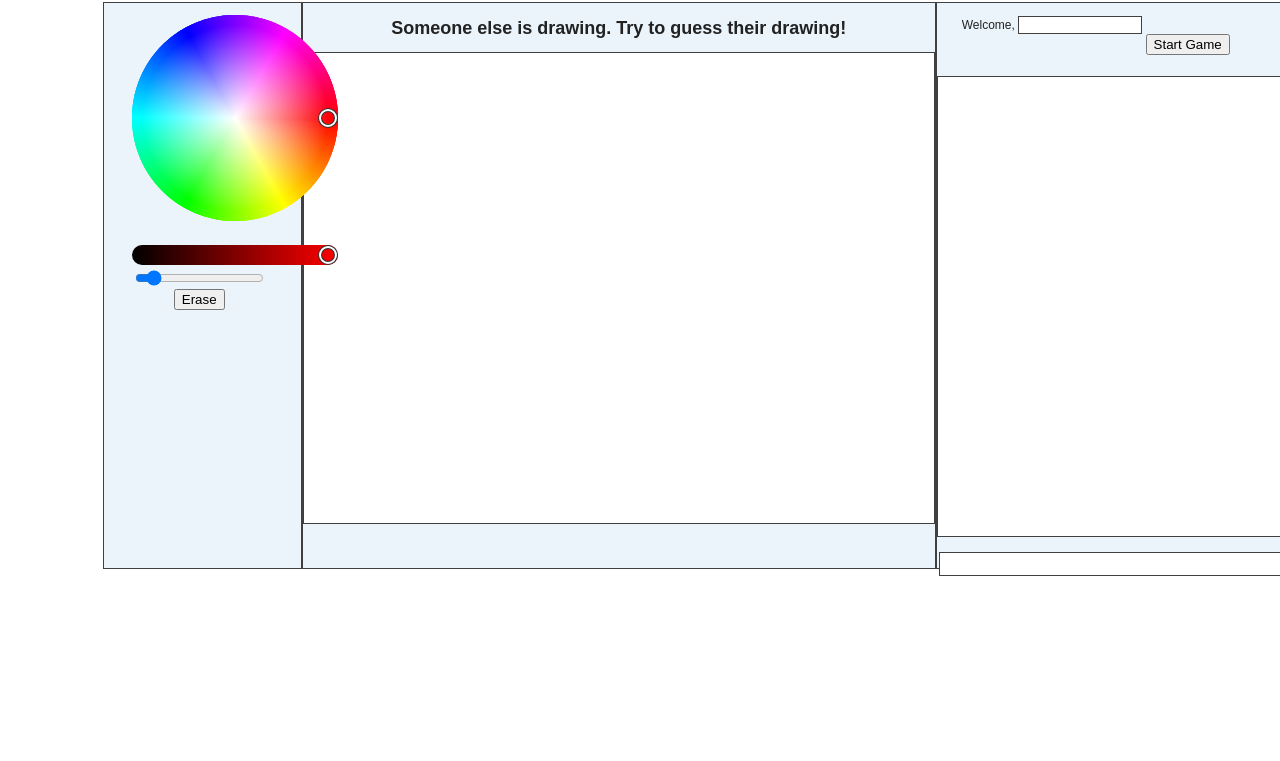
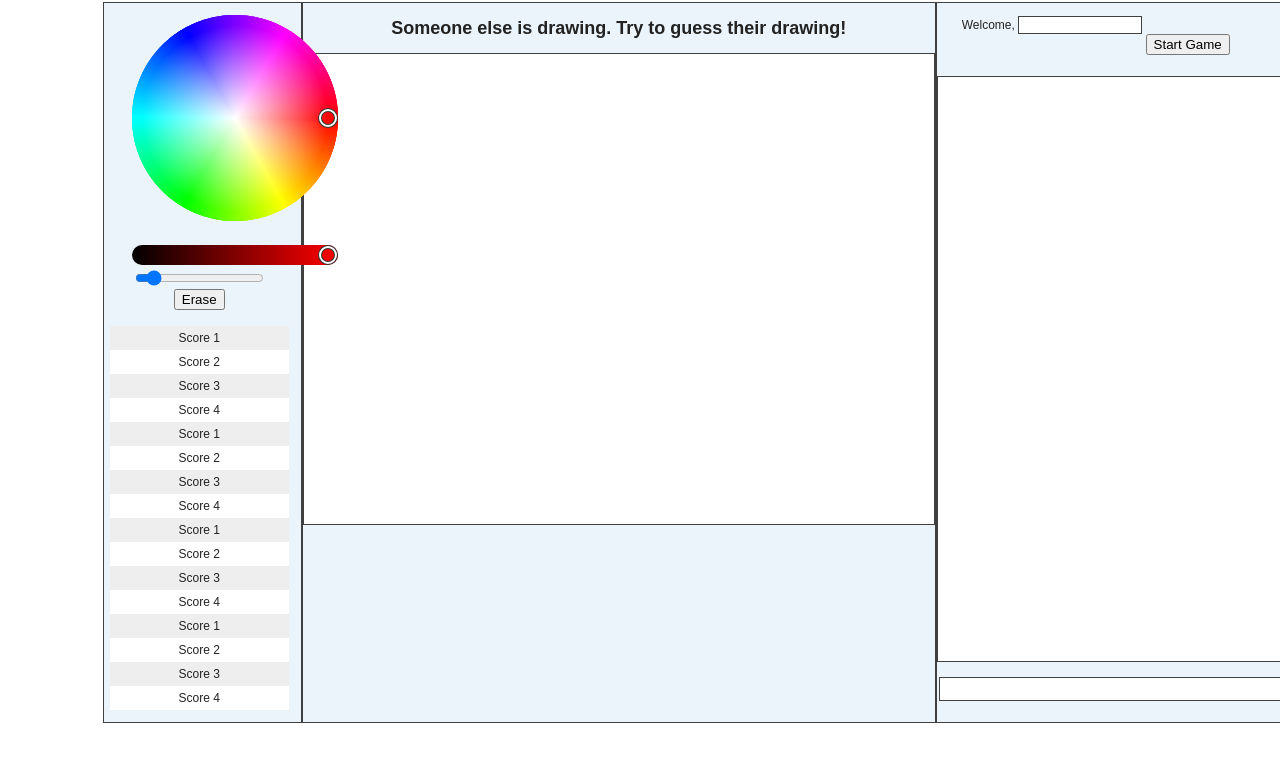
Before and after one commit to Alex1308/DrawAndGuess, a plain HTML site: page res/html/Index.html in a window 1280 px wide. Shown: the part 101-862 px from the top of the page. Before the commit the page ends 800 px from the top, so only its background shows below. Drawn offline with nearby package versions, Linux system fonts and the light colour scheme; no server answers.

```diff
--- a/res/css/Style.css
+++ b/res/css/Style.css
@@ -58,6 +58,7 @@
 #toolwrapper {
     border:1px solid #404040;
     width: 15%;
+    height: 50%;
     background: #EBF4FB;
     margin-left: 5%;
     padding-bottom: 1%;
@@ -85,6 +86,10 @@
 #messages { list-style-type: none; margin: 0; padding: 0; background: #fff}
 #messages li { padding: 5px 10px; }
 #messages li:nth-child(odd) { background: #eee; }
+
+#score { list-style-type: none; margin: 0; padding: 0; background: #fff; overflow: auto; height: 30%; overflow-x: hidden; max-height: 50% }
+#score li { padding: 5px 10px; }
+#score li:nth-child(odd) { background: #eee; }
 
 #usermsg {
     width:395px;
--- a/res/html/Index.html
+++ b/res/html/Index.html
@@ -91,6 +91,25 @@
         <input class="size-slider" type="range" max="100" min="0" step="1" value="10" id="slider">
         <button onclick="erase()">Erase</button>
         <h1 id="timeleft"></h1>
+        <ul id="score">
+            <li>Score 1</li>
+            <li>Score 2</li>
+            <li>Score 3</li>
+            <li>Score 4</li>
+            <li>Score 1</li>
+            <li>Score 2</li>
+            <li>Score 3</li>
+            <li>Score 4</li>
+            <li>Score 1</li>
+            <li>Score 2</li>
+            <li>Score 3</li>
+            <li>Score 4</li>
+            <li>Score 1</li>
+            <li>Score 2</li>
+            <li>Score 3</li>
+            <li>Score 4</li>
+
+        </ul>
     </div>
     <div id="drawwrapper">
         <div id="drawingword"><h2 id="word">Someone else is drawing. Try to guess their drawing!</h2></div>
```
